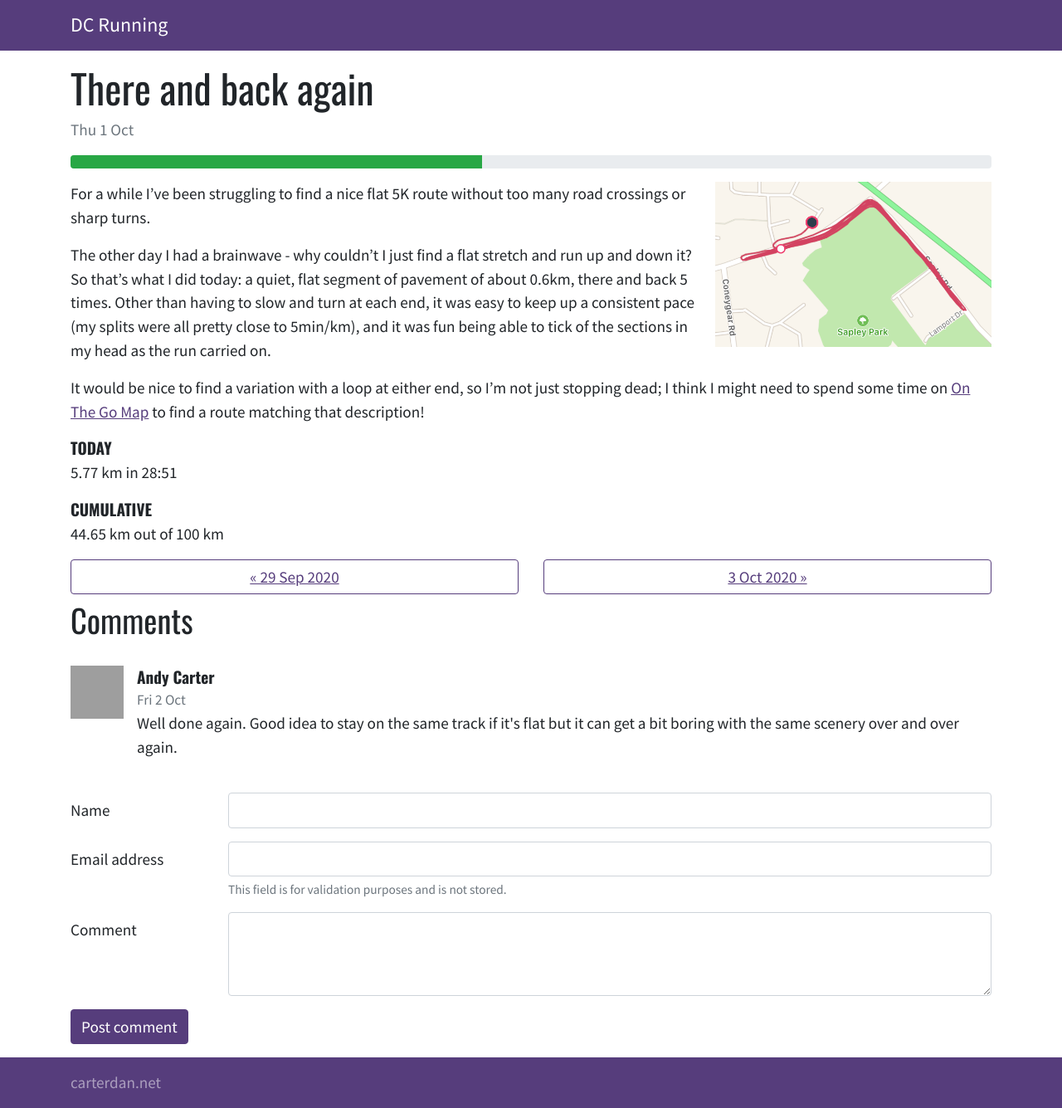
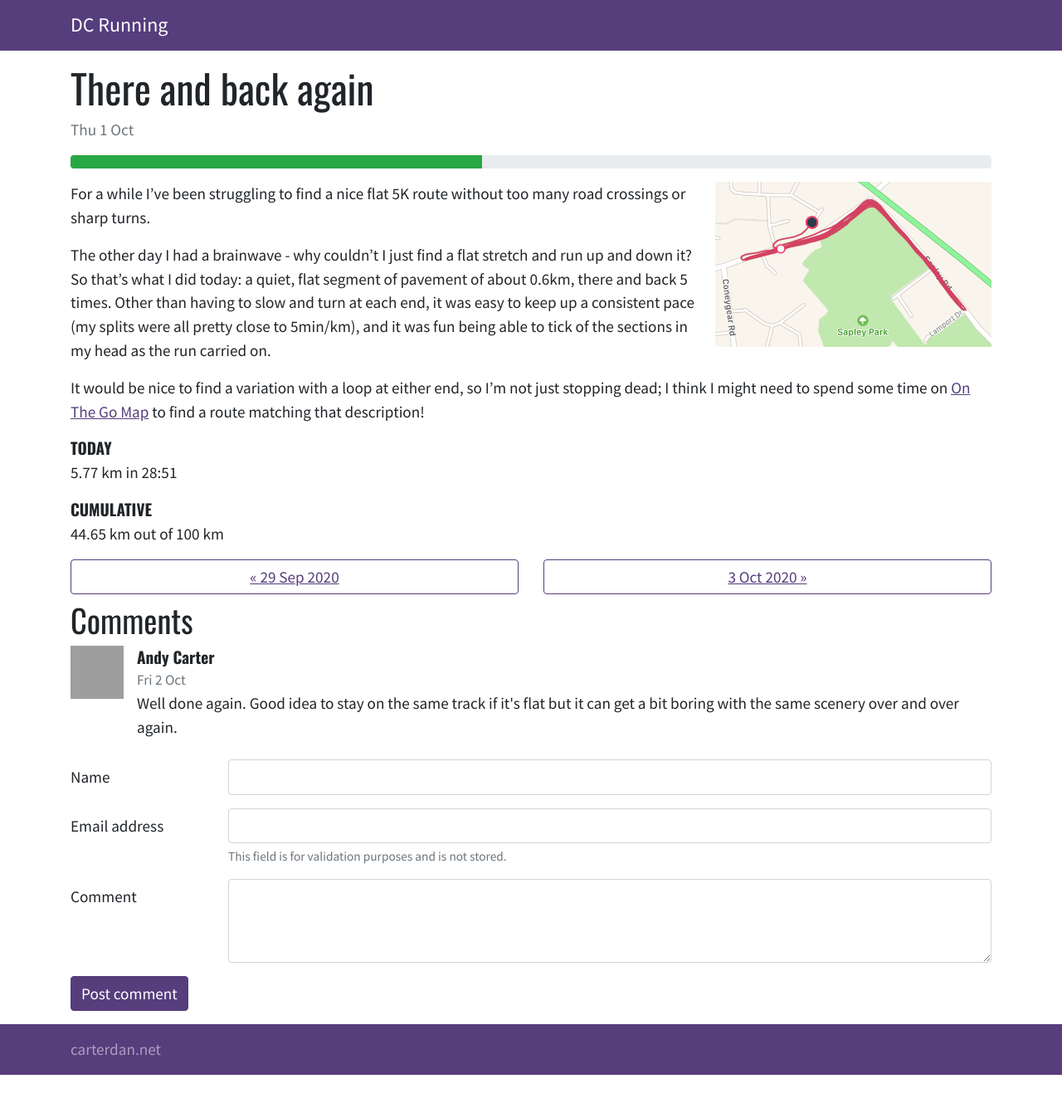
Before and after one commit to djcarter85/running, a Jekyll site: the page built from _posts/2020-10-01-run-08.md, in a window 1280 px wide. Shown: the whole page at 83% size. Built offline with Jekyll 4.4.1, drawn with Linux system fonts in a browser that asks for light colours; nearby versions of some CDN libraries; after the commit the page ends 1295 px from its top, so only the background shows below that; grey boxes are pictures that could not be loaded.

Commit message:
Improve margins for comments

```diff
--- a/css/custom/includes/comments.scss
+++ b/css/custom/includes/comments.scss
@@ -1,9 +1,6 @@
-.comments-title {
-  margin-bottom: 2rem;
-}
-
 .comment {
-  margin-bottom: 1.5rem;
+  margin-top: 0.5rem;
+  margin-bottom: 0.5rem;
 }
 
 .comment-author {
```
